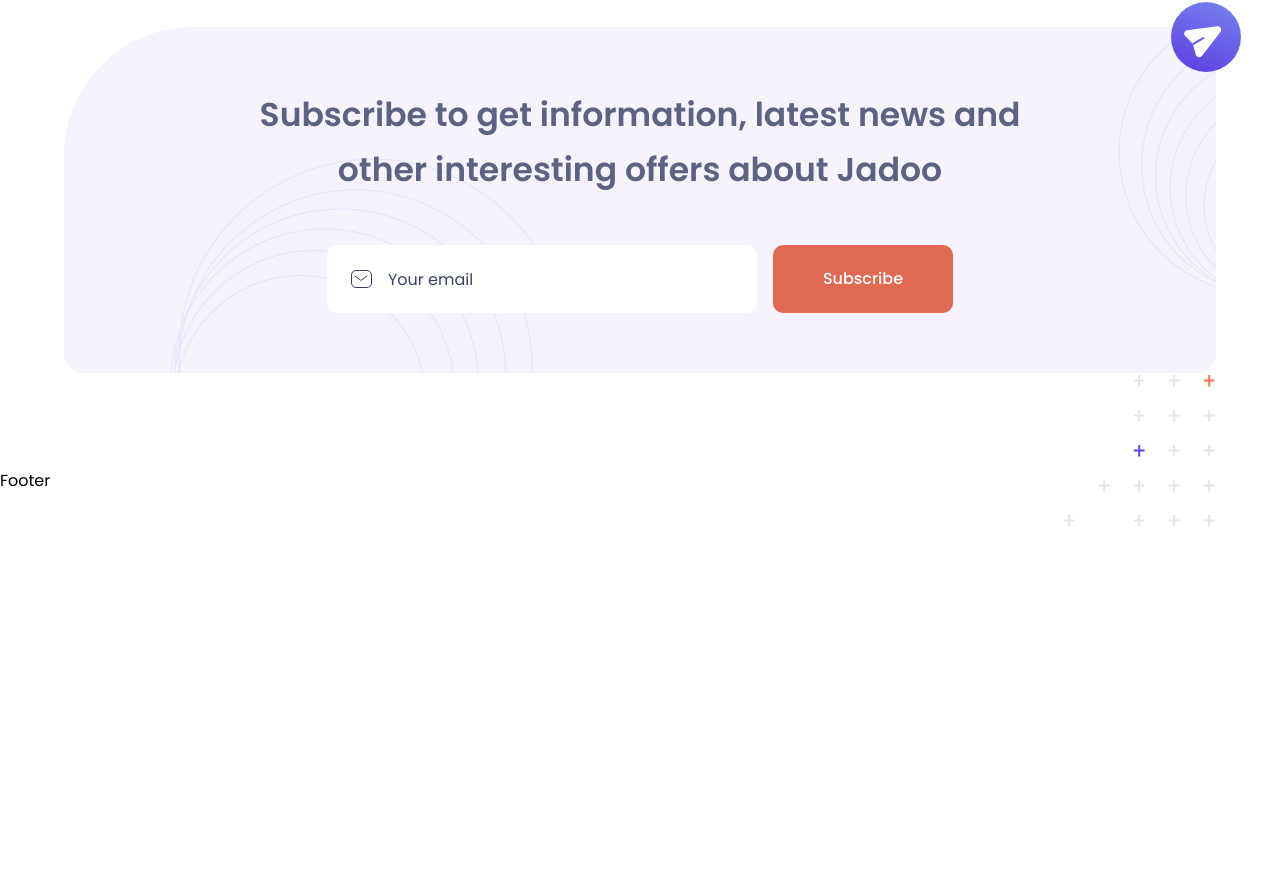
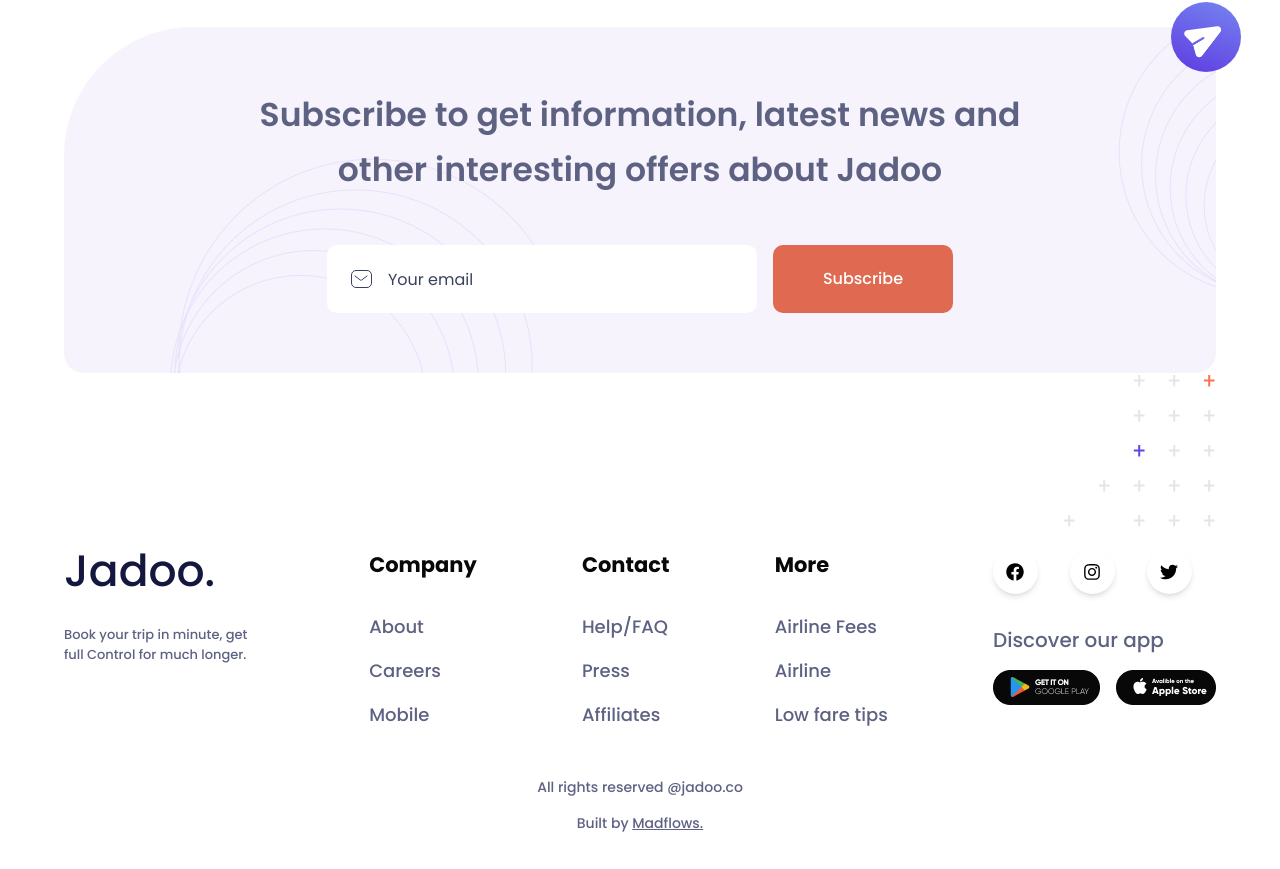
Before and after one commit to Madflows/jadoo, a Next.js app: page / in a window 1280 px wide. Shown: the part 3072-3941 px from the top of the page. Before the commit the page ends 3605 px from the top, so only its background shows below. Built offline with nearby package versions, Linux system fonts and the light colour scheme; a web font is replaced by a local one.

Commit message:
done with the footer section

```diff
--- a/components/Footer.jsx
+++ b/components/Footer.jsx
@@ -1,7 +1,132 @@
+import Link from 'next/link';
 import React from 'react'
+import {FaFacebook, FaInstagram, FaTwitter} from "react-icons/fa";
+
+const FOOTER_LINKS = [
+  {
+    title: "Company",
+    contents: [
+      {
+        name: "About"
+      },
+      {
+        name: "Careers"
+      },
+      {
+        name: "Mobile"
+      },
+    ]
+  },
+  {
+    title: "Contact",
+    contents: [
+      {
+        name: "Help/FAQ"
+      },
+      {
+        name: "Press"
+      },
+      {
+        name: "Affiliates"
+      },
+    ]
+  },
+  {
+    title: "More",
+    contents: [
+      {
+        name: "Airline Fees"
+      },
+      {
+        name: "Airline"
+      },
+      {
+        name: "Low fare tips"
+      },
+    ]
+  },
+]
 
 export  const Footer = () => {
   return (
-    <footer>Footer</footer>
-  )
+    <footer className="py-10 p-4 pt-[5rem]">
+      <div className="max-w-6xl mx-auto flex flex-wrap gap-4 items-start justify-between">
+        <div className="flex flex-col items-start gap-8">
+          <h4 className="text-primary leading-none font-medium text-[44px]">
+            Jadoo.
+          </h4>
+          <p className="max-w-[200px] text-lightGray text-[13px] font-medium">
+            Book your trip in minute, get full Control for much longer.
+          </p>
+        </div>
+        <div className="contents">
+          {FOOTER_LINKS.map((item, index) => (
+            <FooterList item={item} key={index} />
+          ))}
+        </div>
+
+        <div className="flex flex-col gap-8">
+          <div className="flex items-center gap-8">
+            <button className="w-[45px] h-[45px] rounded-full bg-white shadow-md flex items-center justify-center hover:bg-conicGradient hover:text-white transition-all">
+              <FaFacebook className="text-lg" />
+            </button>
+            <button className="w-[45px] h-[45px] rounded-full bg-white shadow-md flex items-center justify-center hover:bg-conicGradient hover:text-white transition-all">
+              <FaInstagram className="text-lg" />
+            </button>
+            <button className="w-[45px] h-[45px] rounded-full bg-white shadow-md flex items-center justify-center hover:bg-conicGradient hover:text-white transition-all">
+              <FaTwitter className="text-lg" />
+            </button>
+          </div>
+          <div className="flex flex-col gap-4">
+            <p className="text-xl font-medium text-lightGray">
+              Discover our app
+            </p>
+            <div className="flex gap-4 items-center">
+              <Link href={"/"}>
+                <img src="/assets/icons/icon-google.png" alt="Get on google" />
+              </Link>
+              <Link href={"/"}>
+                <img src="/assets/icons/icon-play.png" alt="Get on google" />
+              </Link>
+            </div>
+          </div>
+        </div>
+      </div>
+      <div className="w-full flex items-center justify-center flex-col gap-4 mt-12">
+        <p className="text-lightGray text-sm font-medium">
+          All rights reserved @jadoo.co
+        </p>
+        <p className="text-lightGray text-sm font-medium">
+          Built by{" "}
+          <Link
+            href={"https://madflows.dev"}
+            target="_blank"
+            className="underline"
+          >
+            Madflows.
+          </Link>
+        </p>
+      </div>
+    </footer>
+  );
 }
+
+
+function FooterList({item}) {
+  return (
+    <div className="flex flex-col items-start gap-8">
+      <h4 className="font-bold text-[21px] text-[#080809]">{item.title}</h4>
+      <div className="text-lightGray flex flex-col gap-4 items-start">
+        {item.contents.map((link, index) => (
+          <Link
+            href={"/"}
+            key={index}
+            className="font-medium text-lg hover:opacity-80 transition"
+          >
+            {link.name}
+          </Link>
+        ))}
+      </div>
+    </div>
+  );
+}
--- a/tailwind.config.js
+++ b/tailwind.config.js
@@ -15,6 +15,8 @@
       backgroundImage: {
         blueGradient:
           "linear-gradient(201.65deg, #747DEF 10.27%, #5E3BE1 100%)",
+        conicGradient:
+          "conic-gradient(from 180deg at 50% 50%, #B8D2F1 0deg, #F289AA 60deg, #C68BF0 106.09deg, #D164DA 153.75deg, #C963E8 221.25deg, #BFC2E8 258.75deg, #FFC999 288.75deg, #D0D8C9 315deg, #BAD0F1 334.13deg, #CED8CB 358.97deg, rgba(255, 255, 255, 0) 360deg)",
       },
     },
   },
```
Also changed, not shown: public/assets/icons/icon-google.png (added), public/assets/icons/icon-play.png (added).
